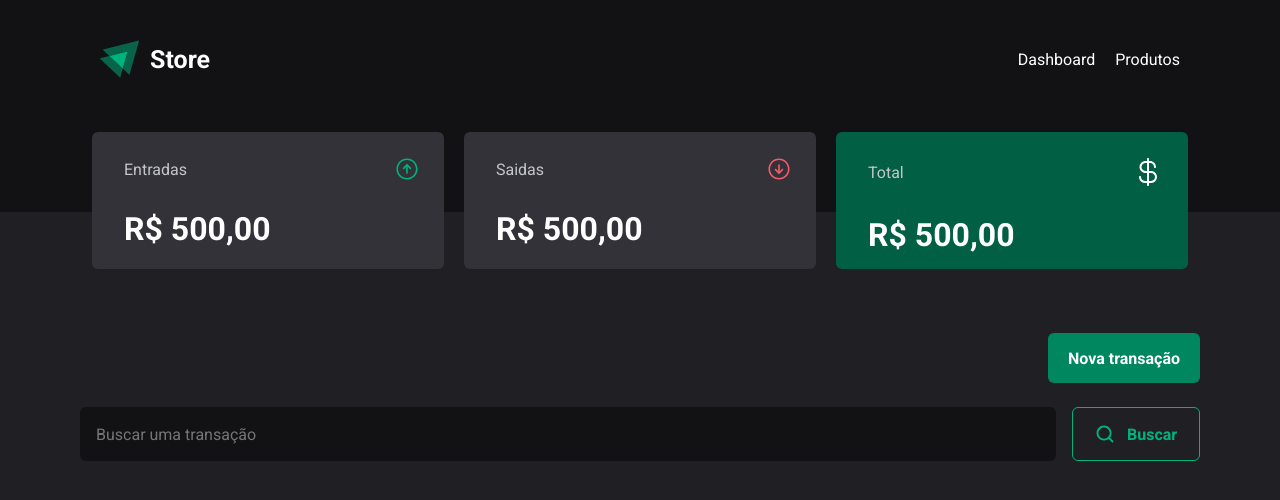
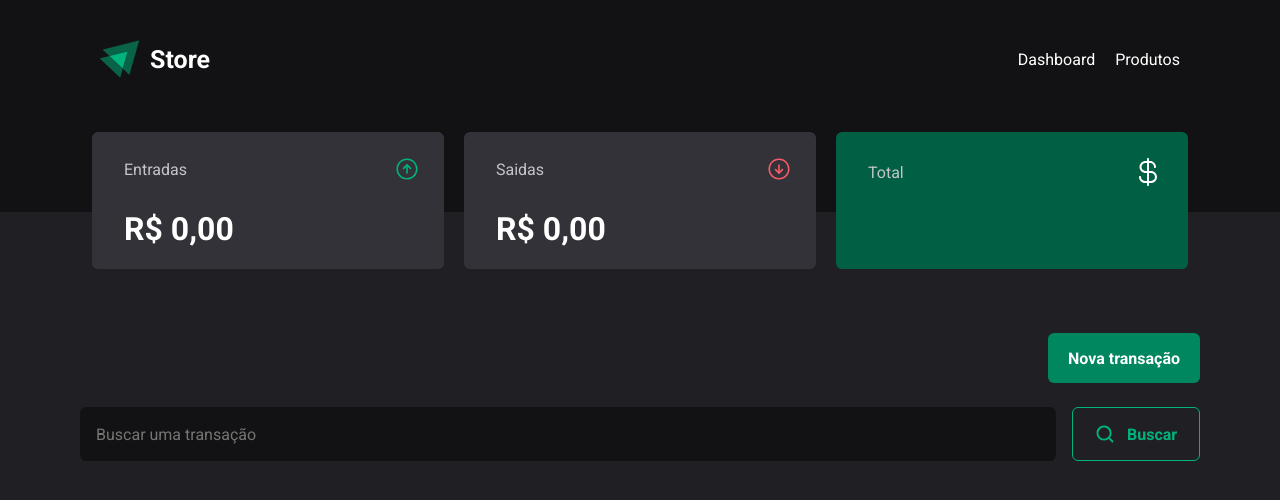
Before and after one commit to AndreFelipe97/store-front-end, a React (Vite) app: page / in a window 1280 px wide. Shown: the top 500 px of the page. Built offline with nearby package versions, Linux system fonts and the light colour scheme.

Commit message:
feat: add values on cards

```diff
--- a/src/App.tsx
+++ b/src/App.tsx
@@ -1,3 +1,4 @@
+import { useEffect, useState } from "react";
 import styles from "./App.module.scss";
 import { SearchTransactionButton } from "./components/Buttons/SearchTransaction";
 import { TotalCardValues } from "./components/Card/Total";
@@ -8,6 +9,36 @@ import { TransactionModal } from "./components/Modals/Transaction";
 import { TransactionTable } from "./components/TransactionTable";
 
 function App() {
+  const [deposit, setDeposit] = useState(0);
+  const [withdraw, setWithdraw] = useState(0);
+
+  useEffect(() => {
+    const transactions = localStorage.getItem("transactions");
+    if (transactions) {
+      const transactionsParsed = JSON.parse(transactions);
+      const deposit = transactionsParsed.reduce(
+        (acc: number, transaction: any) => {
+          if (transaction.type === "deposit") {
+            return acc + transaction.value;
+          }
+          return acc;
+        },
+        0
+      );
+      const withdraw = transactionsParsed.reduce(
+        (acc: number, transaction: any) => {
+          if (transaction.type === "withdraw") {
+            return acc + transaction.value;
+          }
+          return acc;
+        },
+        0
+      );
+      setDeposit(deposit);
+      setWithdraw(withdraw);
+    }
+  }, [deposit, withdraw]);
+
   return (
     <div>
       <Header />
@@ -17,9 +48,13 @@ function App() {
             <TransactionCardValues
               type="deposit"
               title="Entradas"
-              value={500}
+              value={deposit}
             />
-            <TransactionCardValues type="withdraw" title="Saidas" value={500} />
+            <TransactionCardValues
+              type="withdraw"
+              title="Saidas"
+              value={withdraw}
+            />
             <TotalCardValues />
           </div>
           <div className={styles["new-transaction-button"]}>
--- a/src/components/Card/Total/index.tsx
+++ b/src/components/Card/Total/index.tsx
@@ -1,16 +1,47 @@
 import dolarIcon from "../../../assets/Tipo=currency-dollar-regular.svg";
 import styles from "./Total.module.scss";
 import { useEffect, useState } from "react";
+
+interface TransactionsData {
+  id: number;
+  title: string;
+  value: number;
+  category: string;
+  type: string;
+  date: Date;
+}
 
 export function TotalCardValues() {
   const [valueFormated, setValueFormated] = useState("");
 
   useEffect(() => {
-    const newValue = new Intl.NumberFormat("pt-BR", {
-      style: "currency",
-      currency: "BRL",
-    }).format(500);
-    setValueFormated(newValue);
+    const transactions = localStorage.getItem("transactions");
+    if (transactions) {
+      const transactionsParsed = JSON.parse(transactions);
+      const deposit = transactionsParsed.reduce(
+        (acc: number, transaction: TransactionsData) => {
+          if (transaction.type === "deposit") {
+            return acc + transaction.value;
+          }
+          return acc;
+        },
+        0
+      );
+      const withdraw = transactionsParsed.reduce(
+        (acc: number, transaction: TransactionsData) => {
+          if (transaction.type === "withdraw") {
+            return acc + transaction.value;
+          }
+          return acc;
+        },
+        0
+      );
+      const newValue = new Intl.NumberFormat("pt-BR", {
+        style: "currency",
+        currency: "BRL",
+      }).format(deposit - withdraw);
+      setValueFormated(newValue);
+    }
   }, []);
 
   return (
--- a/src/contexts/Transactions.tsx
+++ b/src/contexts/Transactions.tsx
@@ -44,6 +44,7 @@ function TransactionsProvider({ children }: TransactionsProviderProps) {
       : [];
     transactions.push(dataTransaction);
     localStorage.setItem("transactions", JSON.stringify(transactions));
+    return;
   }
 
   return (
```
